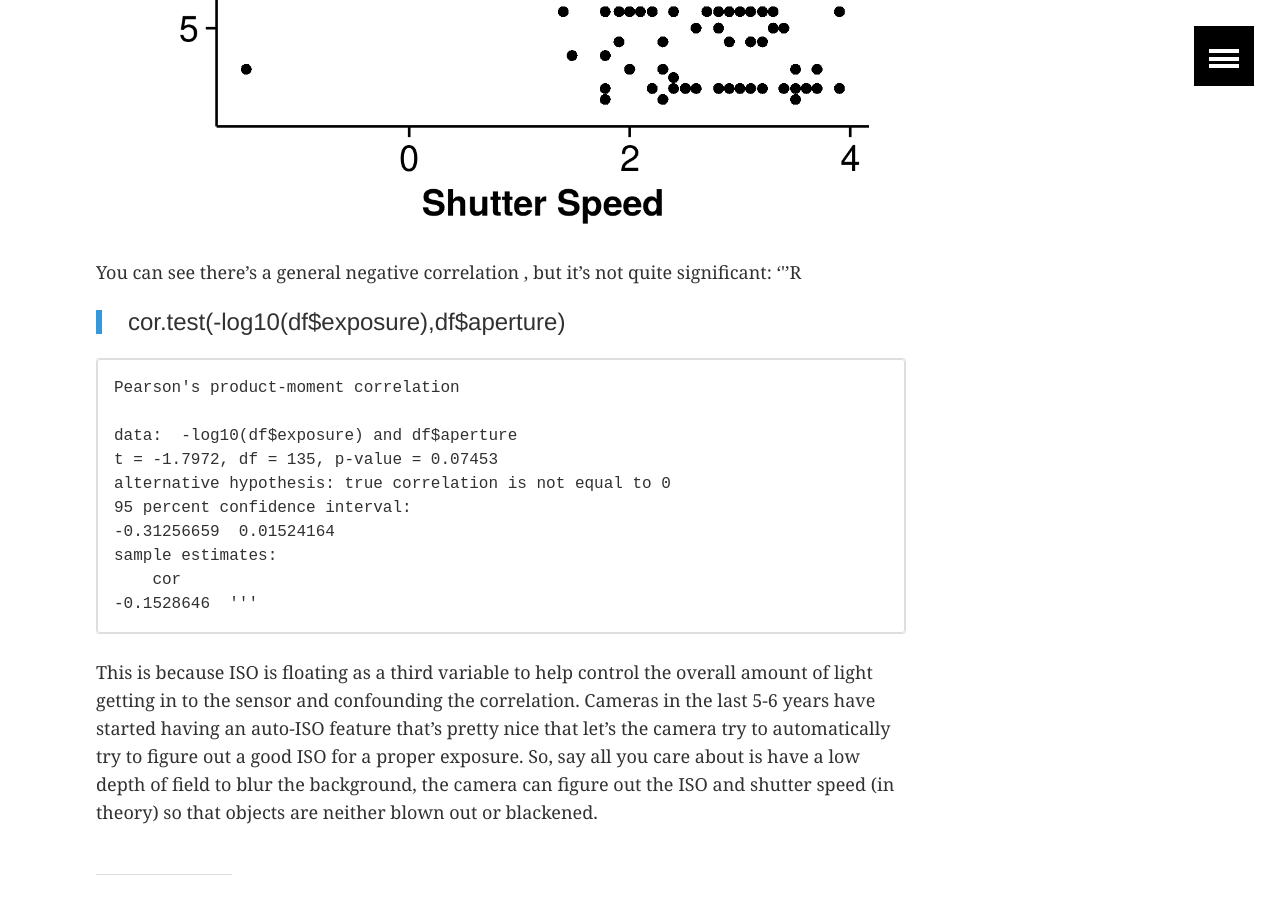
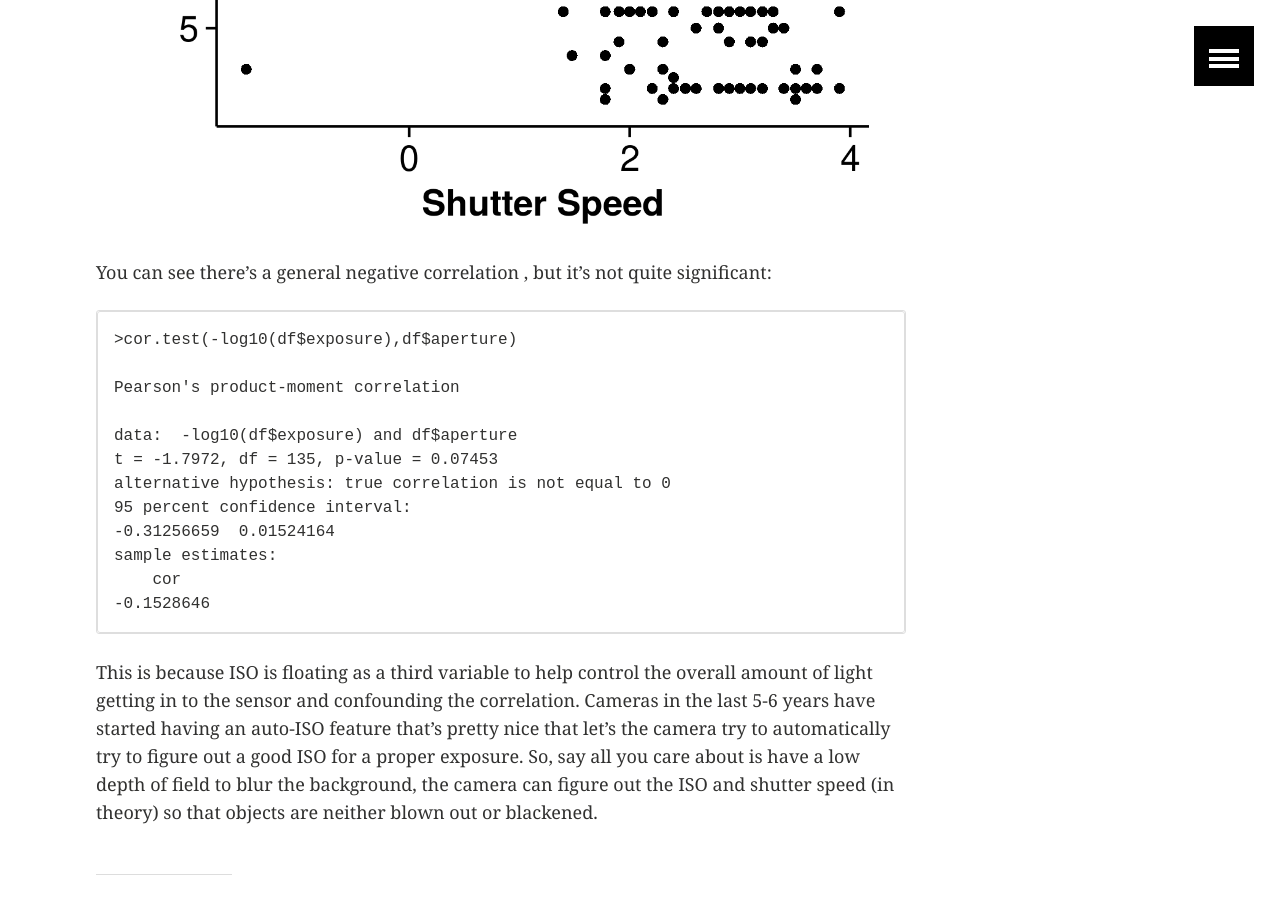
Before and after one commit to thomas-keller/thomas-keller.github.io, a Jekyll site: the page built from _posts/2016-3-30-ggplot-cowplot-photography-habits.md, in a window 1280 px wide and 900 px high, scrolled down 7744 px. Built offline with Jekyll 4.4.1, drawn with Linux system fonts in a browser that asks for light colours; comment, search, counter and statistics services are not loaded.

```diff
--- a/_posts/2016-3-30-ggplot-cowplot-photography-habits.md
+++ b/_posts/2016-3-30-ggplot-cowplot-photography-habits.md
@@ -96,8 +96,9 @@ save_plot('exp_vs_aper.jpg',p)
 ![image](http://thomas-keller.github.io/images/exp_vs_aper.png)
 
 You can see there's a general negative correlation , but it's not quite significant:
-'''R
-> cor.test(-log10(df$exposure),df$aperture)
+
+
+    >cor.test(-log10(df$exposure),df$aperture)
 
     Pearson's product-moment correlation
 
@@ -109,7 +110,7 @@ You can see there's a general negative correlation , but it's not quite signific
     sample estimates:
         cor
     -0.1528646
-'''
+
 
 
 This is because ISO is floating as a third variable to help control the overall amount of light getting in to the sensor and confounding the correlation. Cameras in the last 5-6 years have started having an auto-ISO feature that's pretty nice that let's the camera try to automatically try to figure out a good ISO for a proper exposure. So, say all you care about is have a low depth of field to blur the background, the camera can figure out the ISO and shutter speed (in theory) so that objects are neither blown out or blackened.
```
